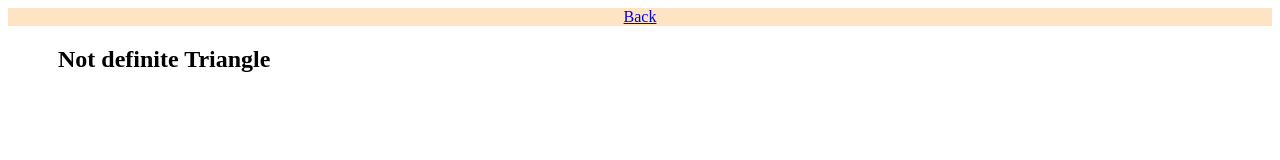
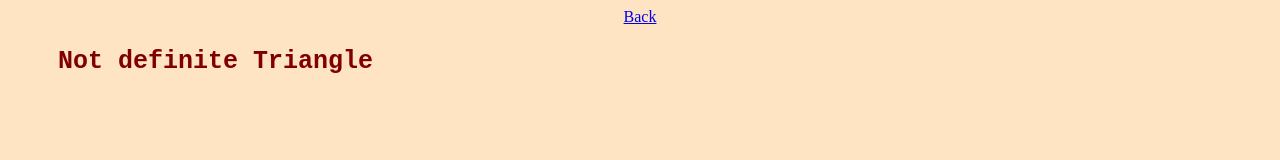
Before and after one commit to Naimar1/Triangle-tracker, a plain HTML site: page notriangle.html in a window 1280 px wide. Drawn offline with Linux system fonts and the light colour scheme.

Commit message:
link to the css

```diff
--- a/notriangle.html
+++ b/notriangle.html
@@ -1,7 +1,8 @@
 <!DOCTYPE html>
 <html>
     <head>
-        <title>equil</title>
+        <title>notriangle</title>
+        <link rel="stylesheet" type="text/css" href="css/styles.css">
 
     </head>
     <body>
```
